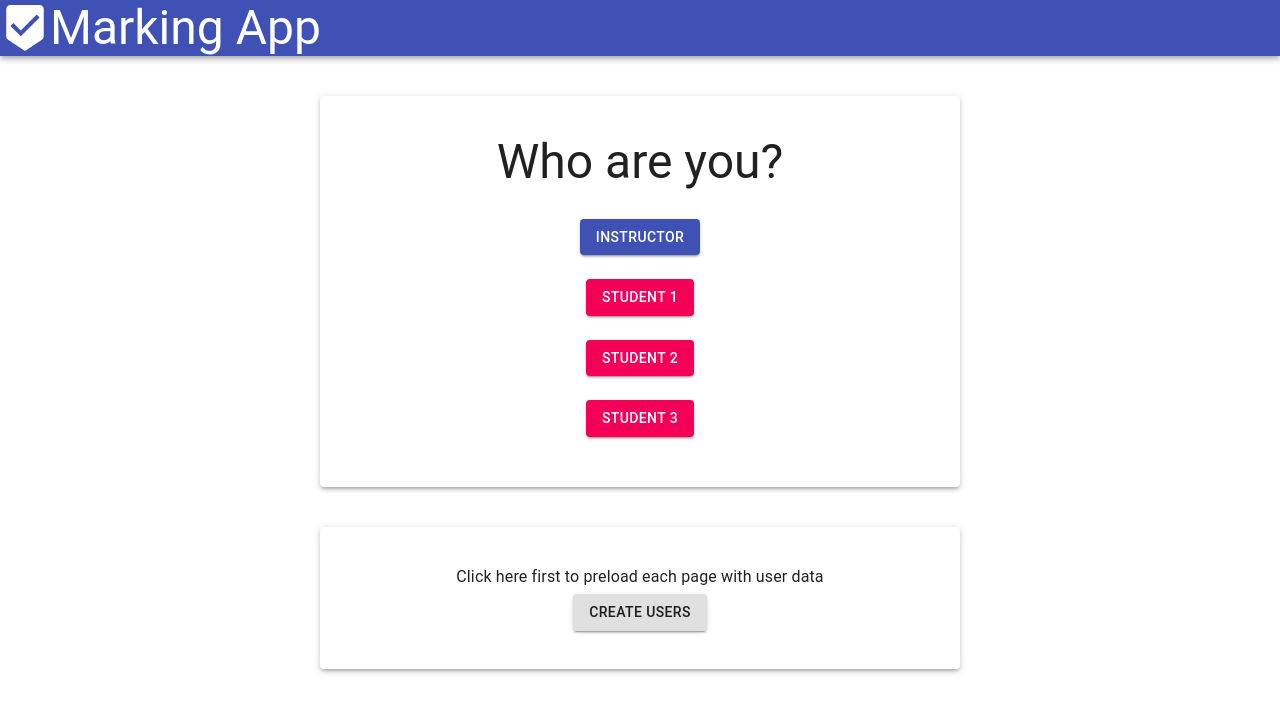
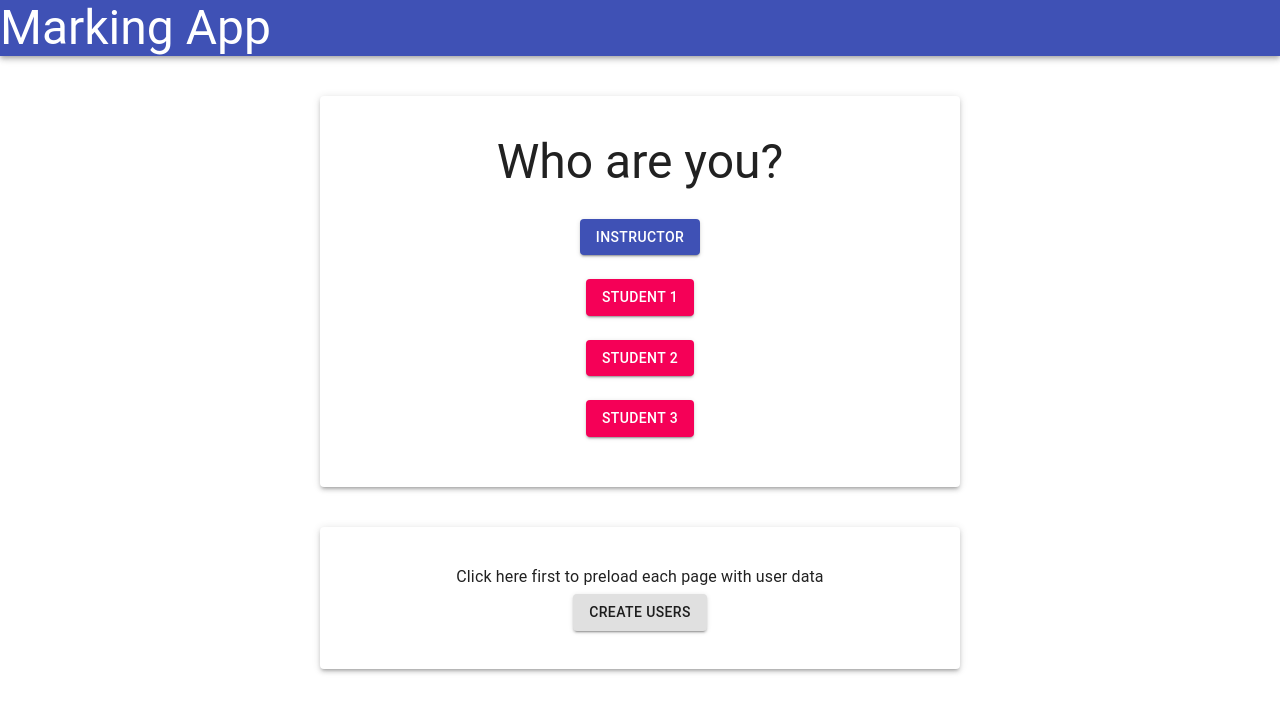
Before and after one commit to diegosestevez/assignment, a React (Create React App) app in the folder client/: page /home in a window 1280 px wide. Shown: the top 712 px of the page. Built offline with nearby package versions, Linux system fonts and the light colour scheme; no server answers.

Commit message:
docker fix

```diff
--- a/client/src/components/Navbar.js
+++ b/client/src/components/Navbar.js
@@ -1,5 +1,5 @@
 import {AppBar, Typography} from '@material-ui/core';
-import BeenhereIcon from '@material-ui/icons/Beenhere';
+// import BeenhereIcon from '@material-ui/icons/Beenhere';
 import useStyles from './styles/styles';
 
 const Navbar = () => {
@@ -7,7 +7,7 @@ const Navbar = () => {
 
     return (
      <AppBar position="static" className={classes.navbar}>
-       <BeenhereIcon style={{fontSize:'50'}}/>
+       {/* <BeenhereIcon style={{fontSize:'50'}}/> */}
         <Typography variant="h3">
            Marking App
         </Typography>
```
Also changed, not shown: 1 other file (tests, documents, lock files or other folders).
